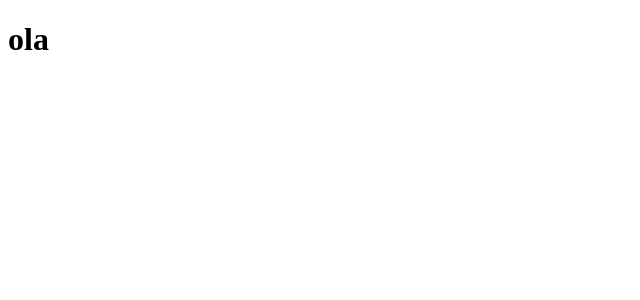
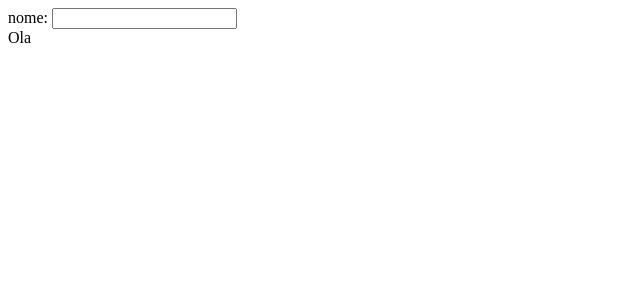
Before and after one commit to LTHoriZonT/LetsCode, a React (Create React App) app in the folder Lets Code fase 2/React/meu-app/: page / in a window 1280 px wide. Shown: the top 300 px of the page, without its empty margins (0-640 px from the left). Built offline with nearby package versions, Linux system fonts and the light colour scheme.

Commit message:
utilizando hooks

```diff
--- /dev/null
+++ b/Lets Code fase 2/React/meu-app/src/components/componentes-funcionais/Hooks.js
@@ -0,0 +1,14 @@
+import React, {useState} from 'react';
+
+export default function App(){
+    const [nome, setNome] = useState('');
+
+    return (
+        <>
+          nome: <input type='text' value={nome} onChange={(event) => setNome(event.target.value)}></input>
+          <br/>
+          Ola {nome}
+        </>
+    );
+
+}
--- a/Lets Code fase 2/React/meu-app/src/index.js
+++ b/Lets Code fase 2/React/meu-app/src/index.js
@@ -1,6 +1,6 @@
 import React from 'react';
 import ReactDOM from 'react-dom';
-import Hello from './components/componentes-funcionais/Hello';
+import Hello from './components/componentes-funcionais/Hooks';
 import reportWebVitals from './reportWebVitals';
 
 ReactDOM.render(
```
